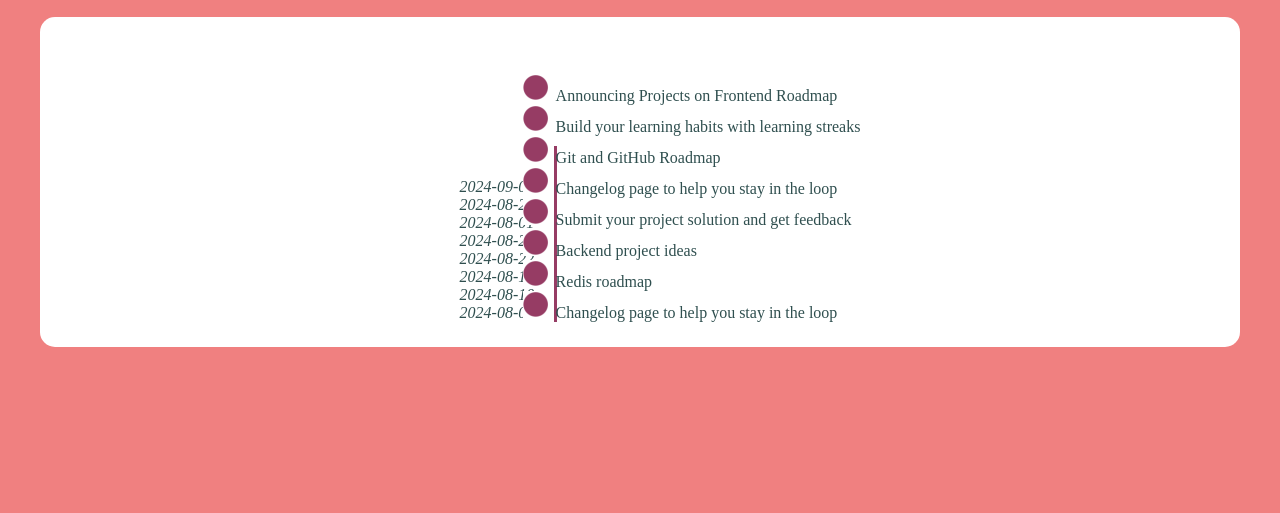
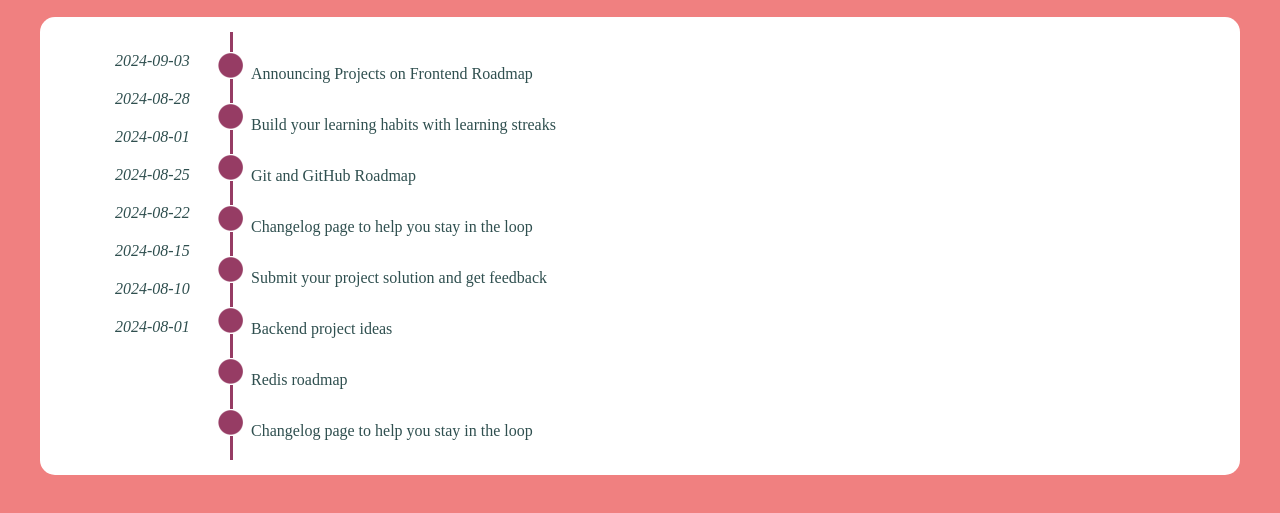
Before and after one commit to CoderAlchemy24/changelog, a website: page index.html in a window 1280 px wide. Shown: the part 55-568 px from the top of the page. Drawn offline with Linux system fonts and the light colour scheme.

Commit message:
css positions1

```diff
--- a/style.css
+++ b/style.css
@@ -19,32 +19,39 @@ body{
     border-radius: 15px;
     background-color: white;
     color: rgb(150,60.100);
+    display: flex;
+    flex-direction: row;
 
 
 }
 
 
+li { margin: 20px;}
+
 #date {
     list-style-type: none;
-    display: inline-block;
+
     border-right: 3px solid rgb(150,60,100);
-    margin: 20px 10px;
+    margin: 10px 10px;
+
     padding-right:20px;
     font-style: italic;
+    text-align: left;
 
-    padding-top:32px;
+
 }
 
 #log {
-    display: inline-block;
-    margin: 20px 10px;
-   /*  list-style-type: disc; */
+
+    margin: 10px 10px;
+
+     list-style-type: none;
     list-style-image: url('./images/circle-m.png');
 
     margin-left: -26.6px;
     padding-left: 15px;
 
-    padding-top:32px;
+
     text-align: left;
 
 }
```
